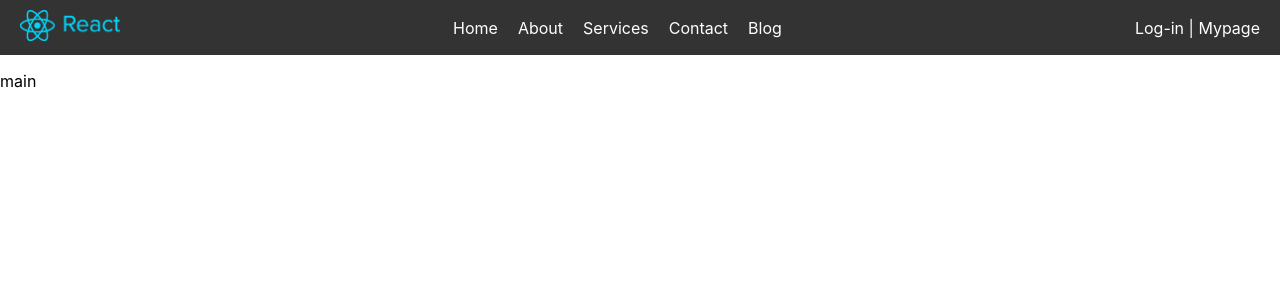
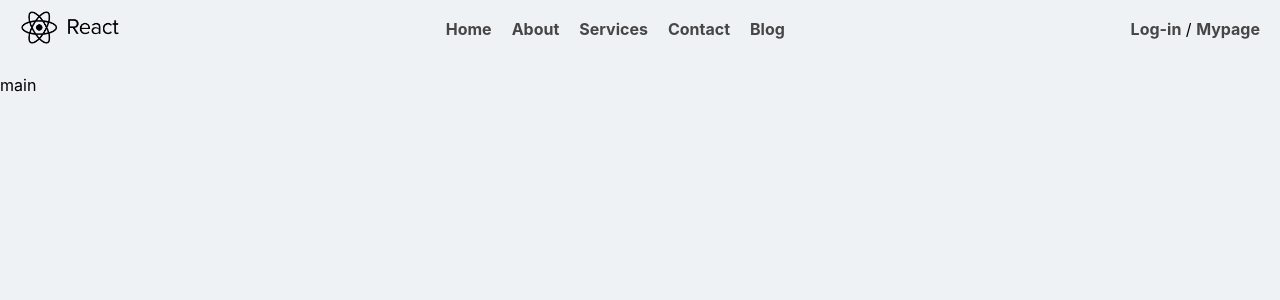
Before and after one commit to Kyonggi-Project/front-end, a React (Create React App) app: page / in a window 1280 px wide. Shown: the top 300 px of the page. Built offline with nearby package versions, Linux system fonts and the light colour scheme.

Commit message:
Fix: using React Router

```diff
--- a/src/App.css
+++ b/src/App.css
@@ -1,3 +1,5 @@
+
+
 .App {
   text-align: center;
 }
--- a/src/App.js
+++ b/src/App.js
@@ -2,8 +2,8 @@ import React from "react";
 import { BrowserRouter as Router, Routes, Route } from "react-router-dom";
 import Header from "./components/Header.jsx";
 import Main from "./components/Main.jsx";
-import Login from "./components/Login.jsx";
-import Signup from "./components/Signup.jsx";
+import Login from './components/Login';
+import Signup from './components/Signup';
 import { AuthProvider } from "./components/AuthContext";
 
 function App() {
--- a/src/components/Header.jsx
+++ b/src/components/Header.jsx
@@ -1,12 +1,9 @@
-import React from "react";
-import styles from "./Header.module.css";
-import logoImage from "../logo.png";
-import { Link } from "react-router-dom";
-import { useAuth } from "./AuthContext";
+import React from 'react';
+import styles from './Header.module.css';
+import logoImage from '../logo.png';
+import { Link } from 'react-router-dom';
 
 function Header() {
-  const { isLoggedIn, logout } = useAuth();
-
   return (
     <header>
       <div className={styles.logo}>
@@ -16,34 +13,15 @@ function Header() {
       </div>
       <nav>
         <ul>
-          <li>
-            <Link to="/">Home</Link>
-          </li>
-          <li>
-            <Link to="/about">About</Link>
-          </li>
-          <li>
-            <Link to="/services">Services</Link>
-          </li>
-          <li>
-            <Link to="/contact">Contact</Link>
-          </li>
-          <li>
-            <Link to="/blog">Blog</Link>
-          </li>
+          <li><a href="/">Home</a></li>
+          <li><a href="/about">About</a></li>
+          <li><a href="/services">Services</a></li>
+          <li><a href="/contact">Contact</a></li>
+          <li><a href="/blog">Blog</a></li>
         </ul>
       </nav>
       <div className={styles.userActions}>
-        {isLoggedIn ? (
-          <>
-            <span>Welcome, User!</span>
-            <button onClick={logout}>Logout</button>
-          </>
-        ) : (
-          <>
-            <Link to="/login">Log-in </Link> | <Link to="/mypage"> Mypage</Link>
-          </>
-        )}
+        <a href="/login">Log-in</a> / <a href="/mypage">Mypage</a>
       </div>
     </header>
   );
--- a/src/components/Header.module.css
+++ b/src/components/Header.module.css
@@ -2,8 +2,6 @@
 
 /* 전체 헤더 스타일 */
 header {
-    background-color: #333;
-    color: #fff;
     padding: 10px 20px;
     display: flex;
     justify-content: space-between;
@@ -29,8 +27,10 @@ header {
   }
 
   nav ul li a {
-    color: #fff;
+    color: #464646;
+    font-weight: bold;
     text-decoration: none;
+
   }
 
   nav ul li a:hover {
@@ -39,7 +39,8 @@ header {
 
   /* 로그인/마이페이지 메뉴 스타일 */
   .userActions a {
-    color: #fff;
+    color: #464646;
+    font-weight: bold;
     text-decoration: none;
   }
 
--- a/src/index.css
+++ b/src/index.css
@@ -1,5 +1,9 @@
 body {
   margin: 0;
+  position: flex;
+  width: 100%;
+  min-height: 100vh; /*크기 설정 */
+  background: #EEF2F5;
   font-family: -apple-system, BlinkMacSystemFont, 'Segoe UI', 'Roboto', 'Oxygen',
     'Ubuntu', 'Cantarell', 'Fira Sans', 'Droid Sans', 'Helvetica Neue',
     sans-serif;
```
Also changed, not shown: src/logo.png.
